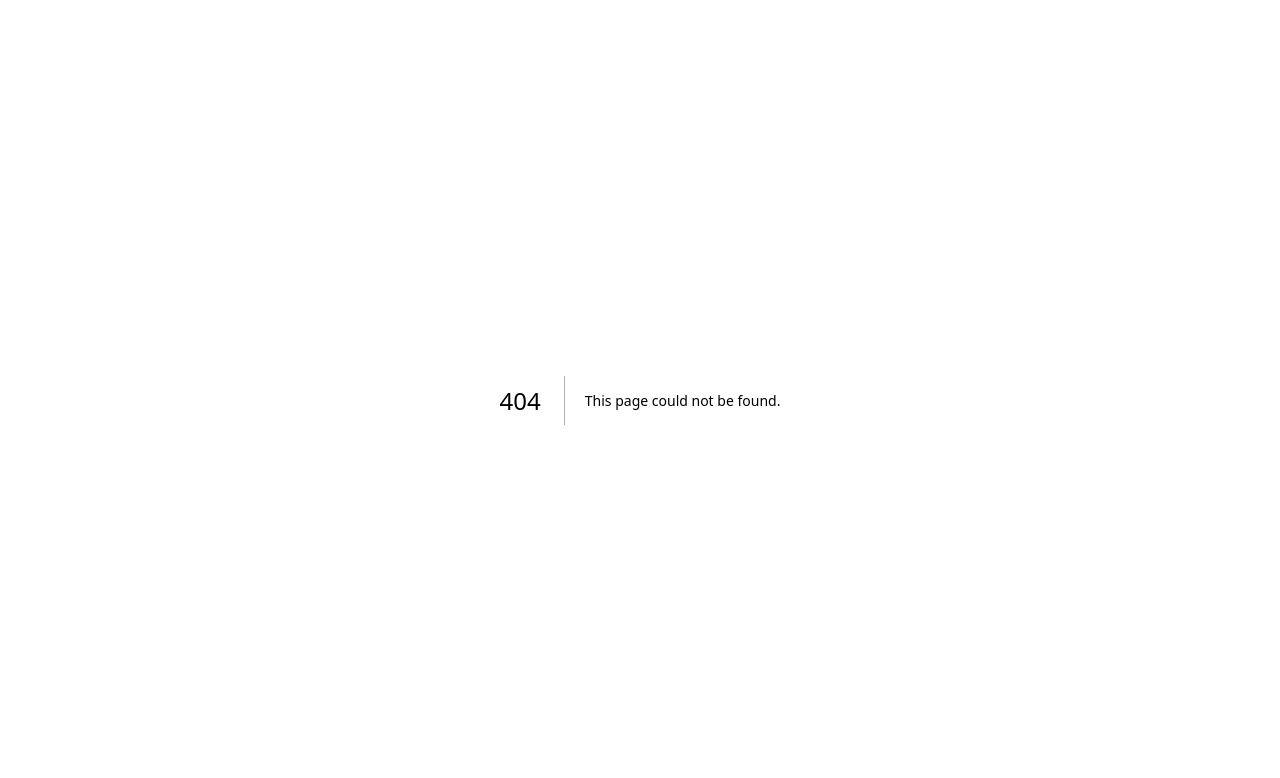
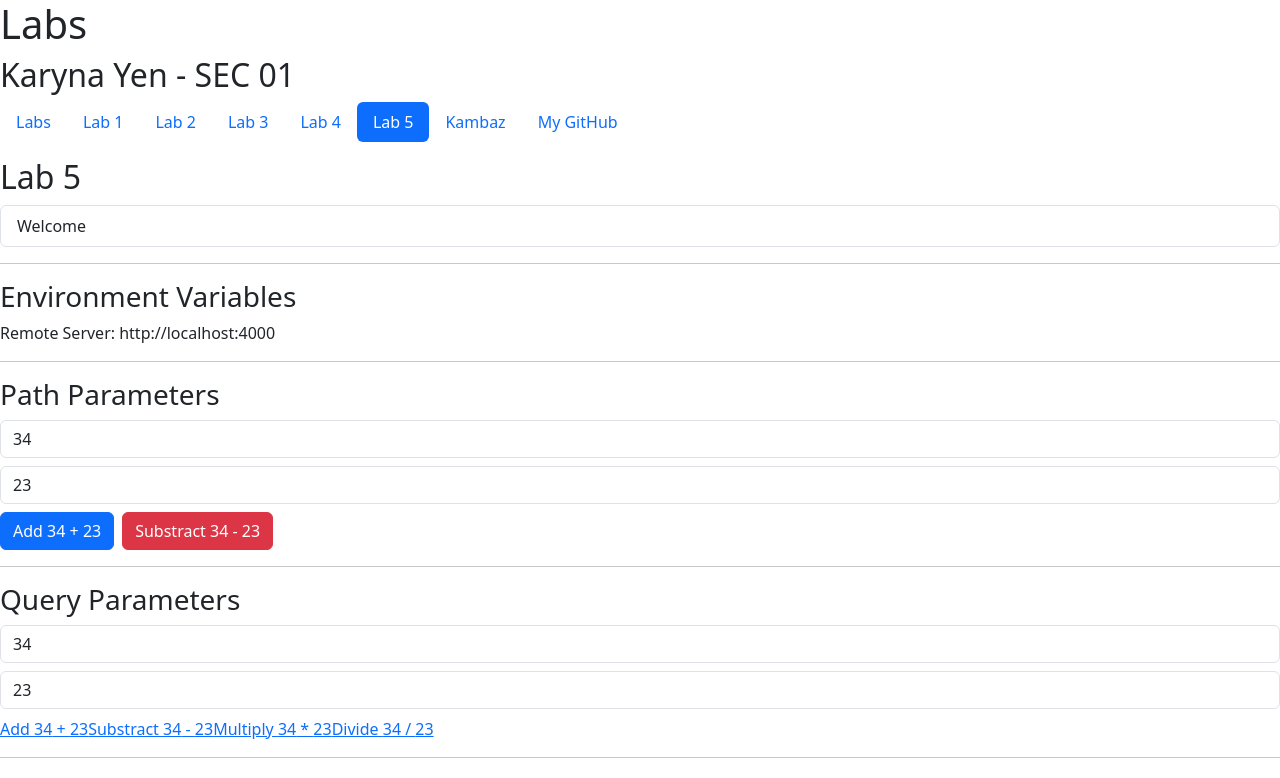
Before and after one commit to karynayen/kanbas-next-js, a Next.js app: page /Labs/Lab5 in a window 1280 px wide. Before the commit this address had no page. Shown: the top 778 px of the page. Built offline with nearby package versions, Linux system fonts and the light colour scheme.

Commit message:
up to 5.2.2.3

```diff
--- /dev/null
+++ b/app/Labs/Lab5/EnvironmentVariables.tsx
@@ -0,0 +1,10 @@
+const HTTP_SERVER = process.env.NEXT_PUBLIC_HTTP_SERVER;
+export default function EnvironmentVariables() {
+  return (
+    <div id="wd-environment-variables">
+      <h3>Environment Variables</h3>
+      <p>Remote Server: {HTTP_SERVER}</p>
+      <hr />
+    </div>
+  );
+}
--- /dev/null
+++ b/app/Labs/Lab5/PathParameters.tsx
@@ -0,0 +1,42 @@
+'use client';
+import React, { useState } from 'react';
+import { FormControl } from 'react-bootstrap';
+const HTTP_SERVER = process.env.NEXT_PUBLIC_HTTP_SERVER;
+export default function PathParameters() {
+  const [a, setA] = useState('34');
+  const [b, setB] = useState('23');
+  return (
+    <div>
+      <h3>Path Parameters</h3>
+      <FormControl
+        className="mb-2"
+        id="wd-path-parameter-a"
+        type="number"
+        defaultValue={a}
+        onChange={(e) => setA(e.target.value)}
+      />
+      <FormControl
+        className="mb-2"
+        id="wd-path-parameter-b"
+        type="number"
+        defaultValue={b}
+        onChange={(e) => setB(e.target.value)}
+      />
+      <a
+        className="btn btn-primary me-2"
+        id="wd-path-parameter-add"
+        href={`${HTTP_SERVER}/lab5/add/${a}/${b}`}
+      >
+        Add {a} + {b}
+      </a>
+      <a
+        className="btn btn-danger"
+        id="wd-path-parameter-subtract"
+        href={`${HTTP_SERVER}/lab5/subtract/${a}/${b}`}
+      >
+        Substract {a} - {b}
+      </a>
+      <hr />
+    </div>
+  );
+}
--- /dev/null
+++ b/app/Labs/Lab5/QueryParameters.tsx
@@ -0,0 +1,53 @@
+import { useState } from 'react';
+import { FormControl } from 'react-bootstrap';
+const HTTP_SERVER = process.env.NEXT_PUBLIC_HTTP_SERVER;
+
+export default function QueryParameters() {
+  const [a, setA] = useState('34');
+  const [b, setB] = useState('23');
+  return (
+    <div id="wd-query-parameters">
+      <h3>Query Parameters</h3>
+      <FormControl
+        id="wd-query-parameter-a"
+        className="mb-2"
+        defaultValue={a}
+        type="number"
+        onChange={(e) => setA(e.target.value)}
+      />
+      <FormControl
+        id="wd-query-parameter-b"
+        className="mb-2"
+        defaultValue={b}
+        type="number"
+        onChange={(e) => setB(e.target.value)}
+      />
+      <a
+        id="wd-query-parameter-add"
+        href={`${HTTP_SERVER}/lab5/calculator?operation=add&a=${a}&b=${b}`}
+      >
+        Add {a} + {b}
+      </a>
+      <a
+        id="wd-query-parameter-subtract"
+        href={`${HTTP_SERVER}/lab5/calculator?operation=subtract&a=${a}&b=${b}`}
+      >
+        Substract {a} - {b}
+      </a>
+      {/* create additional links to test multiply and divide. use IDs starting with wd-query-parameter- */}
+      <a
+        id="wd-query-parameter-multiply"
+        href={`${HTTP_SERVER}/lab5/calculator?operation=multiply&a=${a}&b=${b}`}
+      >
+        Multiply {a} * {b}
+      </a>
+      <a
+        id="wd-query-parameter-divide"
+        href={`${HTTP_SERVER}/lab5/calculator?operation=divide&a=${a}&b=${b}`}
+      >
+        Divide {a} / {b}
+      </a>
+      <hr />
+    </div>
+  );
+}
--- /dev/null
+++ b/app/Labs/Lab5/page.tsx
@@ -0,0 +1,22 @@
+'use client';
+import EnvironmentVariables from './EnvironmentVariables';
+import PathParameters from './PathParameters';
+import QueryParameters from './QueryParameters';
+const HTTP_SERVER = process.env.NEXT_PUBLIC_HTTP_SERVER;
+
+export default function Lab5() {
+  return (
+    <div id="wd-lab5">
+      <h2>Lab 5</h2>
+      <div className="list-group">
+        <a href={`${HTTP_SERVER}/lab5/welcome`} className="list-group-item">
+          Welcome
+        </a>
+      </div>
+      <hr />
+      <EnvironmentVariables />
+      <PathParameters />
+      <QueryParameters />
+    </div>
+  );
+}
--- a/app/Labs/TOC.tsx
+++ b/app/Labs/TOC.tsx
@@ -52,6 +52,15 @@
         </NavLink>{' '}
       </NavItem>
       <NavItem>
+        <NavLink
+          href="/Labs/Lab5"
+          as={Link}
+          className={`nav-link ${pathname.endsWith('Lab5') ? 'active' : ''}`}
+        >
+          Lab 5{' '}
+        </NavLink>{' '}
+      </NavItem>
+      <NavItem>
         <NavLink href="/" as={Link}>
           Kambaz{' '}
         </NavLink>{' '}
```
Also changed, not shown: 1 other file (tests, documents, lock files or other folders).
